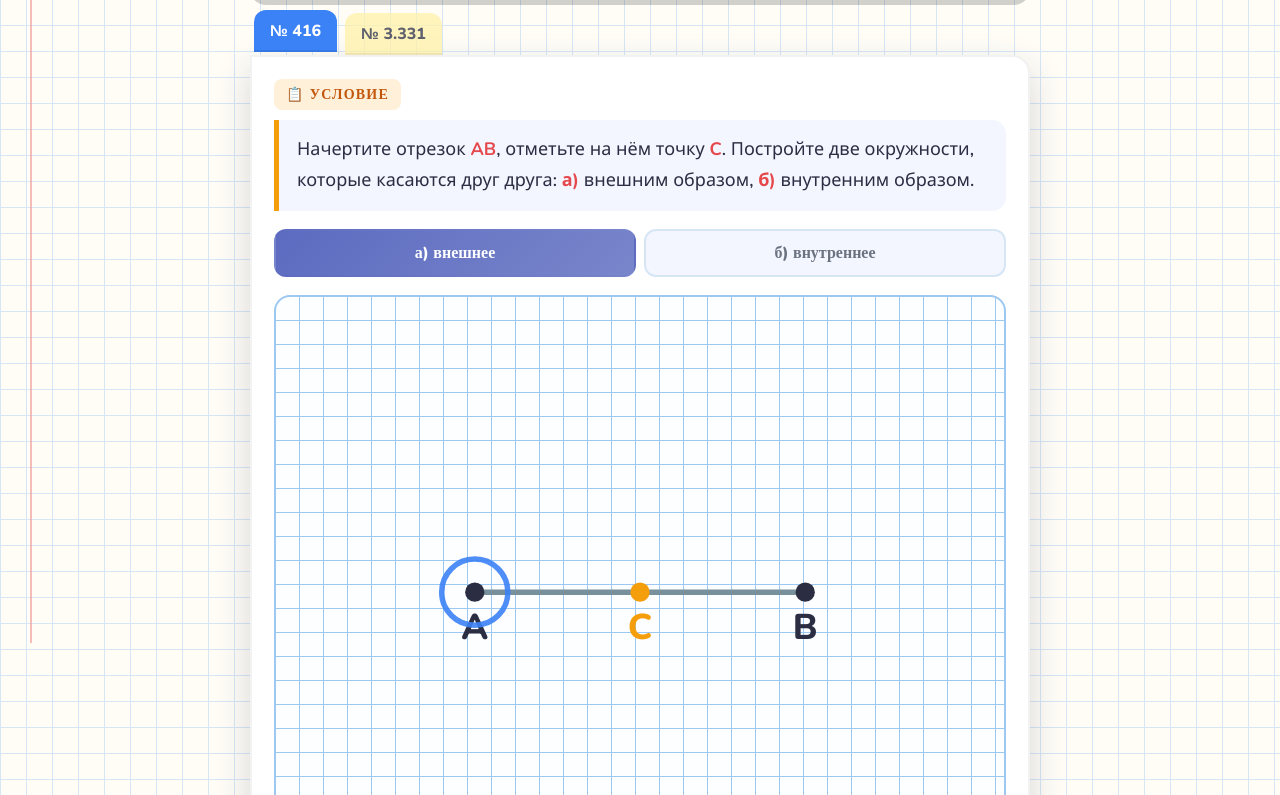
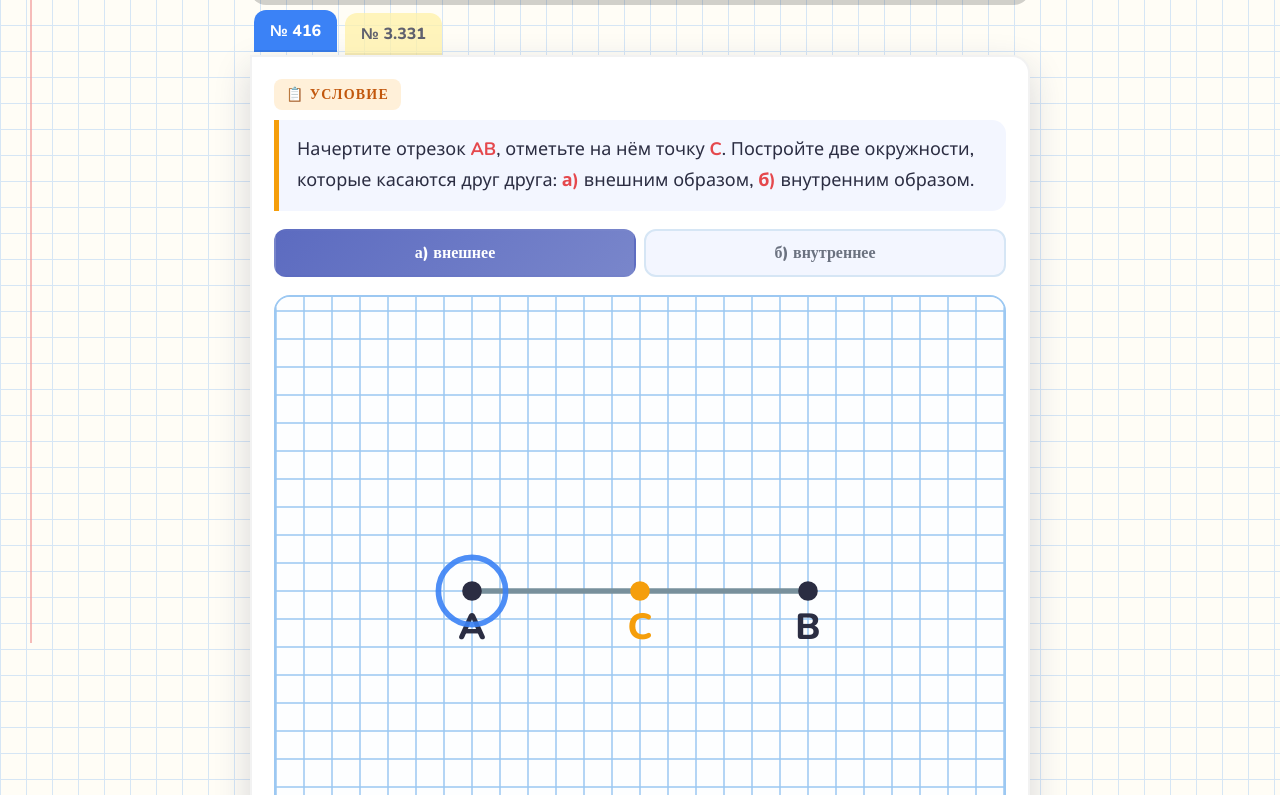
Before and after one commit to K-A-R-P/Katty_lessons, a plain HTML site: page index.html in a window 1280 px wide. Shown: the part 157-952 px from the top of the page. Drawn offline with nearby package versions, Linux system fonts and the light colour scheme.

Commit message:
Update task 416 SVG with grid and improved animations

```diff
--- a/index.html
+++ b/index.html
@@ -31,7 +31,7 @@ body::before{content:"";position:fixed;left:30px;top:0;bottom:0;width:2px;backgr
 .vars{display:flex;gap:8px;margin:18px 0 0}
 .vars button{flex:1;font:800 16px 'Nunito';padding:11px;border-radius:12px;border:2px solid var(--grid);background:var(--soft);color:var(--mute);cursor:pointer}
 .vars button.on{background:linear-gradient(135deg,#5c6bc0,#7986cb);color:#fff;border-color:transparent}
-.stage{margin-top:18px;border-radius:16px;border:2px solid var(--cell);background-color:var(--sheet);background-image:linear-gradient(var(--cell) 1.5px,transparent 1.5px),linear-gradient(90deg,var(--cell) 1.5px,transparent 1.5px);background-size:24px 24px;background-position:-1px -1px;padding:6px;position:relative}
+.stage{margin-top:18px;border-radius:16px;border:2px solid var(--cell);background:var(--sheet);overflow:hidden;position:relative}
 .stage svg{display:block;width:100%;height:auto;color:var(--ink);overflow:visible}
 .say{display:flex;gap:12px;align-items:flex-start;margin:16px 0 0;min-height:84px}
 .teach{font-size:40px;line-height:1;flex:none}
@@ -111,18 +111,18 @@ function circles(a){
   {t:a?'Обе окружности проходят через <b>C</b> — это их единственная <b>общая точка</b>. Каждая снаружи другой: <b>внешнее касание</b>.':'Обе окружности проходят через <b>B</b> — это их единственная <b>общая точка</b>. Малая лежит внутри большой: <b>внутреннее касание</b>.',
    f:function(){var x=a?350:430;seq([P.touch(x,210),a?P.lab(350,290,'общая точка C',GR):P.lab(452,206,'общая точка B',GR,24,'start')])}}
  ];
- return {vb:a?'90 0 520 420':'10 0 640 420',steps:s,ans:a?'Касаются <b>внешним</b> образом, общая точка — <b>C</b>':'Касаются <b>внутренним</b> образом, общая точка — <b>B</b>'};
+ return {g:[20,10,10],vb:a?'90 0 520 420':'10 0 640 420',steps:s,ans:a?'Касаются <b>внешним</b> образом, общая точка — <b>C</b>':'Касаются <b>внутренним</b> образом, общая точка — <b>B</b>'};
 }
 var TASKS=[
  {num:'№ 416',title:'Касание окружностей',cond:'Начертите отрезок <b>AB</b>, отметьте на нём точку <b>C</b>. Постройте две окружности, которые касаются друг друга: <b>а)</b> внешним образом, <b>б)</b> внутренним образом.',
   vars:[{n:'а) внешнее',d:circles(true)},{n:'б) внутреннее',d:circles(false)}]},
  {num:'№ 3.331',title:'Два друга навстречу друг другу',cond:'Расстояние между домами двух друзей — <b>1 км 800 м</b>. Они одновременно вышли навстречу друг другу. Один шёл со скоростью <b>84 м/мин</b>, другой — <b>на 12 м/мин быстрее</b>. Какое расстояние будет между друзьями через <b>6 минут</b> после выхода?',
-  vars:[{n:'',d:{vb:'0 0 700 320',ans:'Ответ: <span>720 м</span>',steps:[
-   {t:'Переведём расстояние в метры: <b>1 км 800 м = 1800 м</b>.',f:function(){seq([P.lab(30,126,'🏠',K,34),P.lab(670,126,'🏠',K,34),P.rect(60,90,580,48,GY,'1 км 800 м = 1800 м')])}},
+  vars:[{n:'',d:{g:[20,0,0],vb:'0 0 700 320',ans:'Ответ: <span>720 м</span>',steps:[
+   {t:'Переведём расстояние в метры: <b>1 км 800 м = 1800 м</b>.',f:function(){seq([P.lab(30,126,'🏠',K,34),P.lab(670,126,'🏠',K,34),P.rect(60,100,580,40,GY,'1 км 800 м = 1800 м')])}},
    {t:'Скорость второго друга: он идёт на 12 м/мин быстрее. <b>84 + 12 = 96 м/мин</b>.',f:function(){seq([P.line(70,175,210,175,BL,6,600),P.lab(140,215,'84 м/мин',BL),P.line(630,175,490,175,OR,6,600),P.lab(560,215,'96 м/мин',OR)])}},
    {t:'Идут навстречу — скорости складываются: <b>84 + 96 = 180 м/мин</b> (скорость сближения).',f:function(){seq([P.lab(350,160,'вместе: 84 + 96 = 180 м/мин',GR,24)])}},
-   {t:'За 6 минут вместе прошли: <b>180 × 6 = 1080 м</b>.',f:function(){seq([P.rect(60,240,348,48,BL,'180 × 6 = 1080 м')])}},
-   {t:'Осталось между ними: <b>1800 − 1080 = 720 м</b>.',f:function(){seq([P.line(408,138,408,240,GY,3,300),P.rect(408,240,232,48,GR,'1800 − 1080 = 720 м',22)])}}
+   {t:'За 6 минут вместе прошли: <b>180 × 6 = 1080 м</b>.',f:function(){seq([P.rect(60,240,340,40,BL,'180 × 6 = 1080 м')])}},
+   {t:'Осталось между ними: <b>1800 − 1080 = 720 м</b>.',f:function(){seq([P.line(400,140,400,240,GY,3,300),P.rect(400,240,240,40,GR,'1800 − 1080 = 720 м',22)])}}
   ]}}]}
 ];
 var $=function(i){return document.getElementById(i)};
@@ -134,7 +134,8 @@ function pickVar(j){stop();variant=task.vars[j].d;[].forEach.call($('vars').chil
  svg.setAttribute('viewBox',variant.vb);$('notes').innerHTML='';$('dots').innerHTML='';
  variant.steps.forEach(function(s,i){var li=document.createElement('li');li.innerHTML='<span class="n">'+(i+1)+'</span><div>'+s.t+'</div>';li.onclick=function(){stop();go(i+1)};$('notes').appendChild(li);$('dots').appendChild(document.createElement('i'))});
  $('ans').innerHTML='<span>✅</span><div>'+variant.ans+'</div>';go(1);auto()}
-function go(n){token++;svg.innerHTML='';cur=n;var st=variant.steps;fast=true;for(var i=0;i<n-1;i++)st[i].f();fast=false;st[n-1].f();
+function grid(){var v=svg.getAttribute('viewBox').split(' ').map(Number),g=variant.g,c=g[0],d='',x,y;for(x=v[0]+(((g[1]-v[0])%c)+c)%c;x<=v[0]+v[2];x+=c)d+='M'+x+' '+v[1]+'V'+(v[1]+v[3]);for(y=v[1]+(((g[2]-v[1])%c)+c)%c;y<=v[1]+v[3];y+=c)d+='M'+v[0]+' '+y+'H'+(v[0]+v[2]);var r=E('rect',{x:v[0],y:v[1],width:v[2],height:v[3]});r.style.fill='var(--sheet)';var p=E('path',{d:d,fill:'none','stroke-width':1.5,'vector-effect':'non-scaling-stroke'});p.style.stroke='var(--cell)'}
+function go(n){token++;svg.innerHTML='';grid();cur=n;var st=variant.steps;fast=true;for(var i=0;i<n-1;i++)st[i].f();fast=false;st[n-1].f();
  $('say').innerHTML=st[n-1].t;
  [].forEach.call($('notes').children,function(li,i){li.className=i<n-1?'done':i==n-1?'now':''});
  [].forEach.call($('dots').children,function(d,i){d.className=i<n?'on':''});
```
